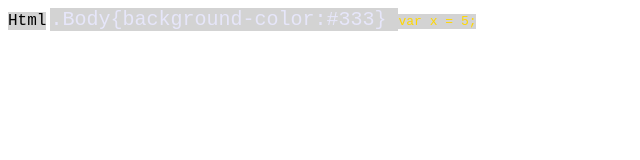
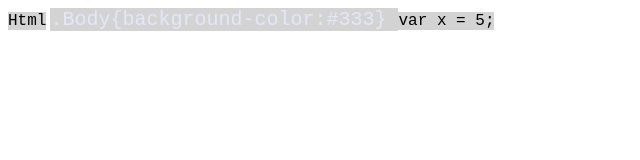
Before and after one commit to jdc20181/CodeMe, a plain HTML site: page index.html in a window 1280 px wide. Shown: the full height of the page, 0-640 px from the left. Drawn offline with Linux system fonts and the light colour scheme.

Commit message:
Update index.html

```diff
--- a/index.html
+++ b/index.html
@@ -15,8 +15,8 @@
  <code class="Code-Html"><a href="#"></a></code>
  <!-- CSS Code Class-->
  <code class="Code-CSS">.Body{background-color:#333} </code>
- <!-- Javascipt Code Class-->
- <code class="Code-JS">
+ <!-- Javascipt Code Class Just use the Basic Class-->
+ <code class="Code-Basic">
   var x = 5;
  </code>
  <script>
```
